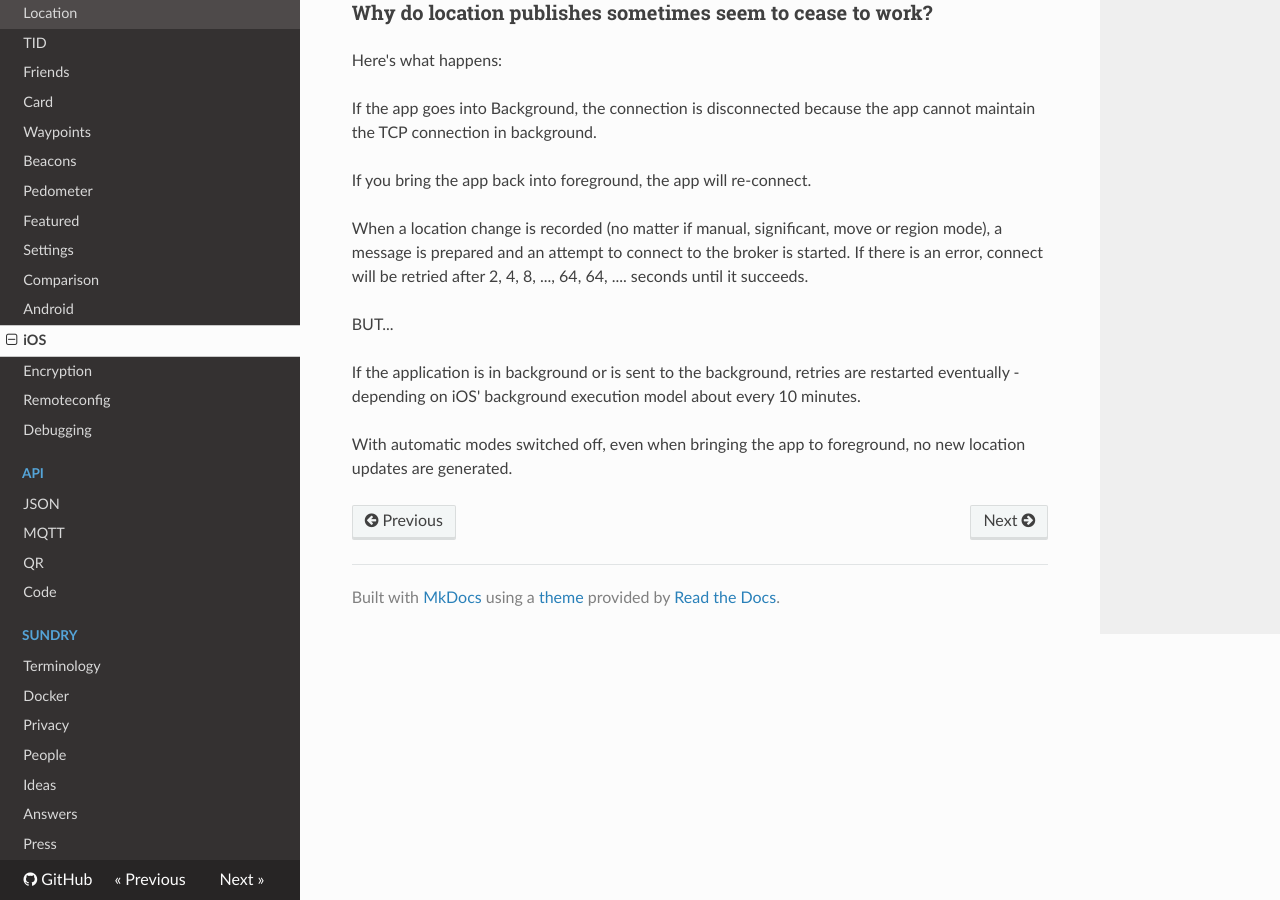
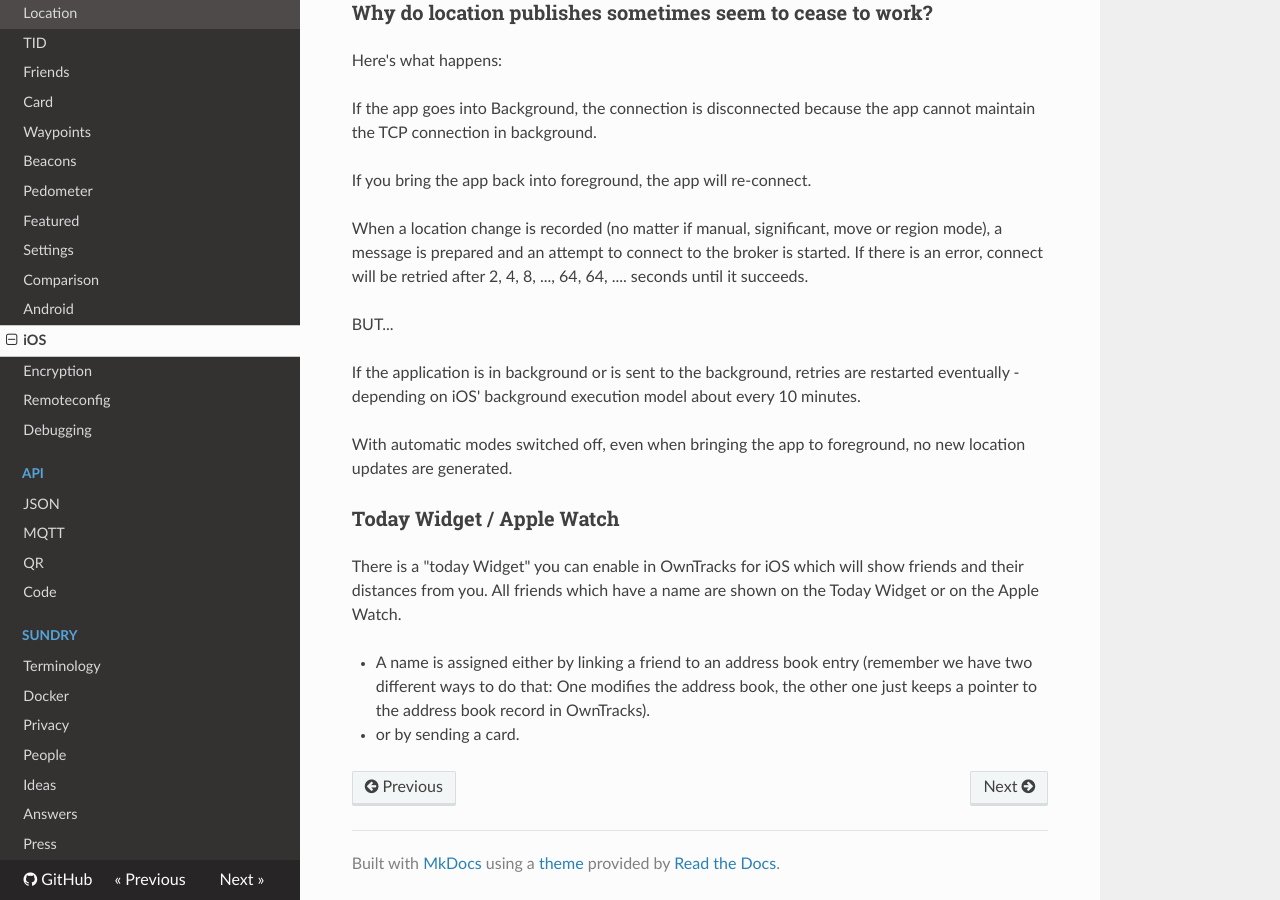
Before and after one commit to owntracks/booklet, an MkDocs documentation site: the page built from docs/features/ios.md, in a window 1280 px wide and 900 px high, scrolled down 2875 px. Built offline with MkDocs 1.6.1, drawn with Linux system fonts in a browser that asks for light colours; nearby versions of some CDN libraries; old or Windows-style settings are respelled for this version of MkDocs.

Commit message:
widget/watch 	addresses https://github.com/owntracks/ios/issues/418

```diff
--- a/docs/features/ios.md
+++ b/docs/features/ios.md
@@ -125,3 +125,10 @@ restarted eventually - depending on iOS' background execution model about every
 
 With automatic modes switched off, even when bringing the app to foreground, no
 new location updates are generated.
+
+### Today Widget / Apple Watch
+
+There is a "today Widget" you can enable in OwnTracks for iOS which will show friends and their distances from you.  All friends which have a name are shown on the Today Widget or on the Apple Watch.
+
+* A name is assigned either by linking a friend to an address book entry (remember we have two different ways to do that: One modifies the address book, the other one just keeps a pointer to the address book record in OwnTracks).
+* or by sending a card.
```
